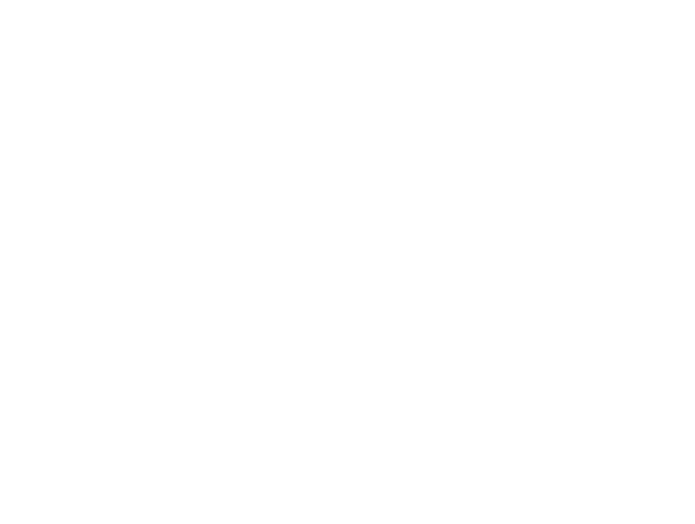
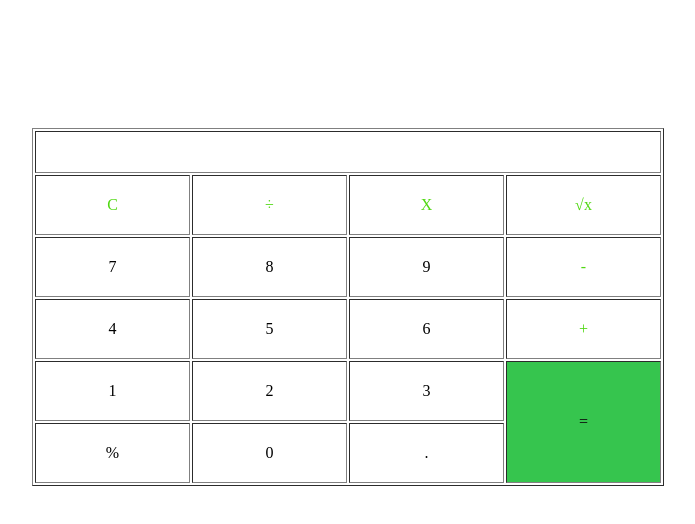
Before and after one commit to waniakhan/git-cli, a plain HTML site: page index.html in a window 1280 px wide. Shown: the whole page, without its empty margins (292-987 px from the left). Drawn offline with Linux system fonts and the light colour scheme.

Commit message:
calculator

```diff
--- a/index.html
+++ b/index.html
@@ -7,12 +7,47 @@
     <title>Document</title>
     <link rel="stylesheet" href="./stylesheets/style.css">
 </head>
-<body>
-    <!-- <script>
-        alert("hello world")
-    </script> -->
+    <body style="padding-top: 15vh;">
+        <table  align="center" border="1" cellpadding="20" width="50%">
+    <tr>
+        <td  colspan="4"></td>
+    </tr>
+    <tr>
+    <td style="color: rgb(80, 216, 18);" align="center" width="20"><bold>C</bold></td>
+    <td style="color: rgb(80, 216, 18);" align="center" width="20"><bold>÷</bold></td>
+    <td style="color: rgb(80, 216, 18);"align="center" width="20"><bold>X</bold></td>
+    <td style="color: rgb(80, 216, 18);"align="center" width="20"><bold> √x</bold></td>
+    </tr>
 
-    <script src="./scripts/app1.js"></script>
+    <tr>
+        <td align="center" width="20"> <bold>7</bold></td>
+        <td align="center" width="20"><bold>8</bold></td>
+        <td align="center" width="20"><bold>9</bold></td>
+        <td style="color: rgb(80, 216, 18);"align="center" width="20"><bold>-</bold></td>
+        </tr>
+
+        <tr>
+            <td align="center" width="20"> <bold>4</bold></td>
+            <td align="center" width="20"><bold>5</bold></td>
+            <td align="center" width="20"><bold>6</bold></td>
+            <td style="color: rgb(80, 216, 18);"align="center" width="20"><bold>+</bold></td>
+            </tr>
+
+            <tr>
+                <td align="center" width="20"> <bold>1</bold></td>
+                <td align="center" width="20"><bold>2</bold></td>
+                <td align="center" width="20"><bold>3</bold></td>
+                <td rowspan="2" style="color: rgb(13, 14, 13); background-color: rgb(54, 197, 78);"align="center" width="20"><bold>=</bold></td>
+                </tr>
+
+                <tr>
+                    <td align="center" width="20"> <bold>%</bold></td>
+                    <td align="center" width="20"><bold>0</bold></td>
+                    <td align="center" width="20"><bold>.</bold></td>
+                    </tr>
+
+     <script src="./scripts/app1.js"></script>
     <script src="./scripts/app.js"></script>
+</table>
 </body>
 </html>
--- a/scripts/app1.js
+++ b/scripts/app1.js
@@ -34,6 +34,7 @@
 // by multiplying the selected method's price with the number of family members.
 // Finally, display the calculated fitrah amount using an alert message.
 
+//.....FITRAH CALCULATOR.....
 // var familyMembers = prompt("Enter Your Family Members");
 // var fitraForm =  prompt("Select the Name which you want: 1. wheat 250\ 2. dates 2100\ 3. kishmish 2800\ 4. barley 450 ")
 
@@ -52,7 +53,7 @@
 //     alert("Your fitra value is " + fitraForm4 )
 // }
 // else {
-//     alert("It is on the list")
+// alert("It is not on the list")
 
 // }
 
@@ -153,6 +154,7 @@
 // If the person is under 18, the program should display a message saying they are not eligible
 // to vote
 
+//ELIGIBLE FOR VOTE:
 // var nationality = prompt("Enter Your Nationality")
 // var gender = prompt("Enter Your Gender")
 // var age = prompt("Enter Your Age")
```
Also changed, not shown: scripts/app.js (line endings or trailing spaces).
